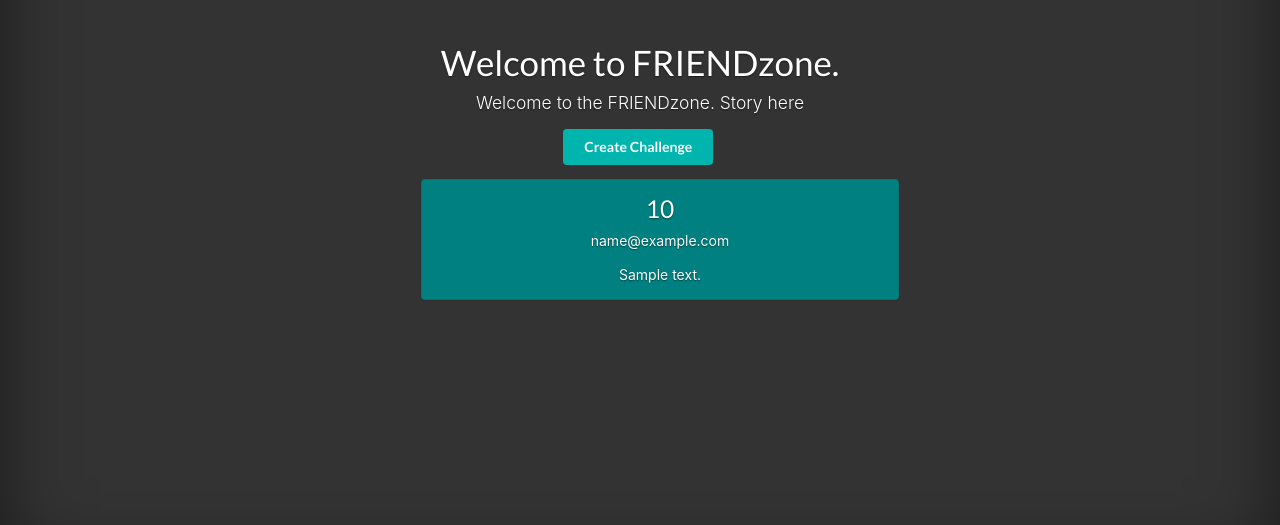
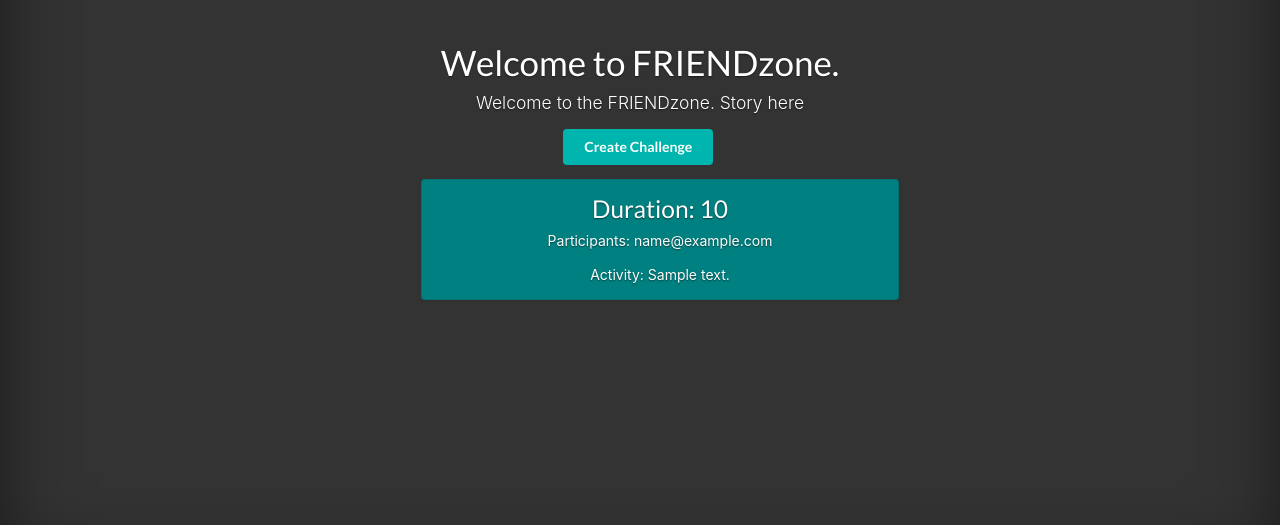
Before and after one commit to y-anne/HackMIT2020, a Python web app: template my_app/templates/index.html in a window 1280 px wide. Shown: the part 238-763 px from the top of the page. Run offline with Jinja, Linux system fonts and the light colour scheme; the template is opened without the code that fills it: most values are stand-ins (such as "Sample title", 1, 10 or a date in 2020); some libraries are stand-ins or nearby versions.

Commit message:
added labels

```diff
--- a/my_app/templates/index.html
+++ b/my_app/templates/index.html
@@ -42,9 +42,9 @@
     {% for challenge in list_of_challenges %}
     <!-- <div class="challenge" id = "cha"> -->
       <div class="ui segment" id = "cha">
-        <h3>{{challenge['duration']}}</h3>
-        <p>{{challenge['emails']}}</p>
-        <p>{{challenge['descriptions']}}</p>
+        <h3> Duration: {{challenge['duration']}}</h3>
+        <p> Participants: {{challenge['emails']}}</p>
+        <p> Activity: {{challenge['descriptions']}}</p>
       </div>
     <!-- </div> -->
     {% endfor %}
```
